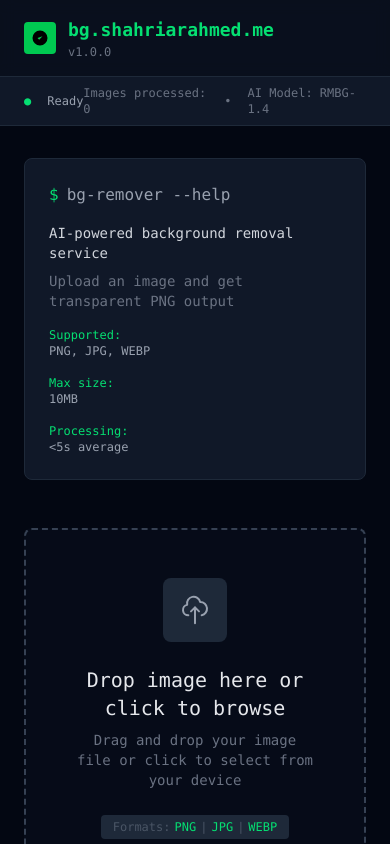
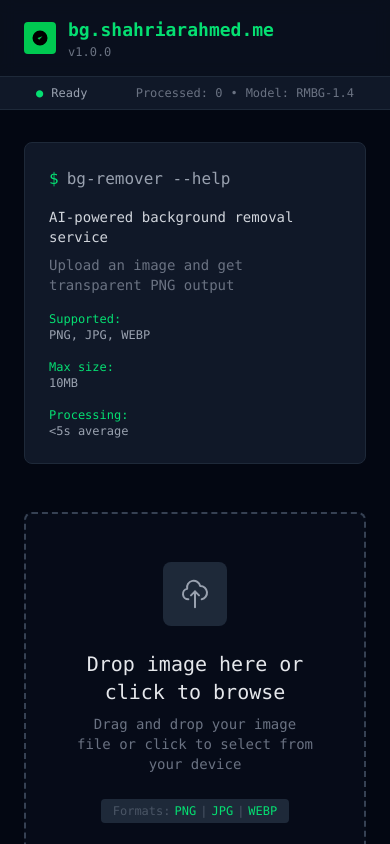
Before and after one commit to shahriarAS/bg-remover, a React (Vite) app: page / in a window 390 px wide. Shown: the top 844 px of the page. Built offline with nearby package versions, Linux system fonts and the light colour scheme.

Commit message:
feat: enhance Results and StatusBar components; improve layout and styling for better readability

```diff
--- a/src/components/Results.tsx
+++ b/src/components/Results.tsx
@@ -16,18 +16,19 @@
       </div>
       {processedImages.map((image, index) => (
         <div key={index} className="bg-gray-900 rounded-lg border border-gray-800 overflow-hidden">
-          <div className="px-6 py-4 border-b border-gray-800 bg-gray-950/50">
-            <div className="flex items-center justify-between">
-              <div className="flex items-center space-x-4 text-sm">
-                <span className="text-green-400">{image.name}</span>
-                <span className="text-gray-500">•</span>
-                <span className="text-gray-500">{formatFileSize(image.size)}</span>
-                <span className="text-gray-500">•</span>
-                <span className="text-gray-500">{image.processingTime}ms</span>
+          <div className="px-4 sm:px-6 py-4 border-b border-gray-800 bg-gray-950/50">
+            <div className="flex flex-col sm:flex-row sm:items-center sm:justify-between gap-3">
+              <div className="flex flex-col sm:flex-row sm:items-center sm:space-x-4 text-sm">
+                <span className="text-green-400 truncate">{image.name}</span>
+                <div className="flex items-center space-x-4 text-xs sm:text-sm">
+                  <span className="text-gray-500">{formatFileSize(image.size)}</span>
+                  <span className="text-gray-500">•</span>
+                  <span className="text-gray-500">{image.processingTime}ms</span>
+                </div>
               </div>
               <button
                 onClick={() => downloadImage(image.processed, image.name)}
-                className="flex items-center space-x-2 bg-green-600 hover:bg-green-700 text-black px-4 py-2 rounded text-sm font-medium transition-colors"
+                className="flex items-center justify-center space-x-2 bg-green-600 hover:bg-green-700 text-black px-4 py-2 rounded text-sm font-medium transition-colors w-full sm:w-auto"
               >
                 <svg className="w-4 h-4" fill="none" stroke="currentColor" viewBox="0 0 24 24">
                   <path strokeLinecap="round" strokeLinejoin="round" strokeWidth={2} d="M12 10v6m0 0l-3-3m3 3l3-3M4 21h16" />
--- a/src/components/StatusBar.tsx
+++ b/src/components/StatusBar.tsx
@@ -12,9 +12,9 @@
   processedCount,
 }) => {
   return (
-    <div className="bg-gray-900 border-b border-gray-800 px-6 py-2">
-      <div className="max-w-7xl mx-auto flex items-center justify-between text-xs">
-        <div className="flex items-center space-x-4">
+    <div className="bg-gray-900 border-b border-gray-800 px-3 sm:px-6 py-2">
+      <div className="max-w-7xl mx-auto px-6 flex flex-wrap justify-between gap-2 sm:gap-0 text-xs">
+        <div className="flex items-center space-x-2 sm:space-x-4">
           <span className="text-green-400">●</span>
           <span className="text-gray-400">Ready</span>
           {isModelLoading && (
@@ -30,10 +30,11 @@
             </>
           )}
         </div>
-        <div className="flex items-center space-x-4 text-gray-500">
-          <span>Images processed: {processedCount}</span>
-          <span>•</span>
-          <span>AI Model: RMBG-1.4</span>
+        <div className="flex items-center space-x-2 sm:space-x-4 text-gray-500">
+          <span>Processed: {processedCount}</span>
+          <span className="inline">•</span>
+          <span className="hidden sm:inline">AI Model: RMBG-1.4</span>
+          <span className="sm:hidden">Model: RMBG-1.4</span>
         </div>
       </div>
     </div>
```
